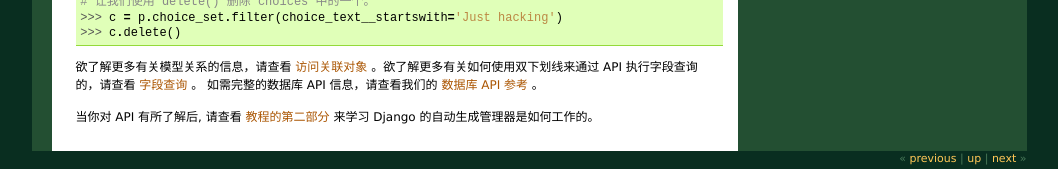
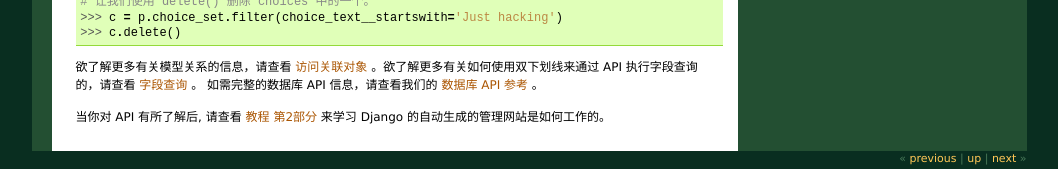
Before and after one commit to yourtion/Django-Chinese-Docs, a Sphinx documentation site: the page built from docs/intro/tutorial01.txt, in a window 1280 px wide and 900 px high, scrolled down 8668 px. Shown: the part 728-897 px from the top of the window, without its empty margins (111-1169 px from the left). Built offline with Sphinx 7.4.7, drawn with Linux system fonts in a browser that asks for light colours; cross-references to code outside the pages are shown as plain code.

Commit message:
统一命名

```diff
--- a/docs/intro/tutorial01.txt
+++ b/docs/intro/tutorial01.txt
@@ -582,5 +582,5 @@ Python 中处理时区，你可以在 :doc:`时区支持文档 </topics/i18n/tim
 如需完整的数据库 API 信息，请查看我们的 :doc:`数据库 API 参考
 </topics/db/queries>` 。
 
-当你对 API 有所了解后, 请查看 :doc:`教程的第二部分
-</intro/tutorial02>` 来学习 Django 的自动生成管理器是如何工作的。
+当你对 API 有所了解后, 请查看 :doc:`教程 第2部分 </intro/tutorial02>` 来学习
+Django 的自动生成的管理网站是如何工作的。
```
